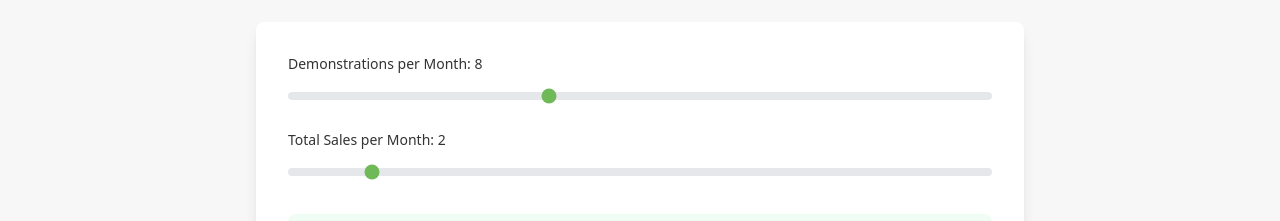
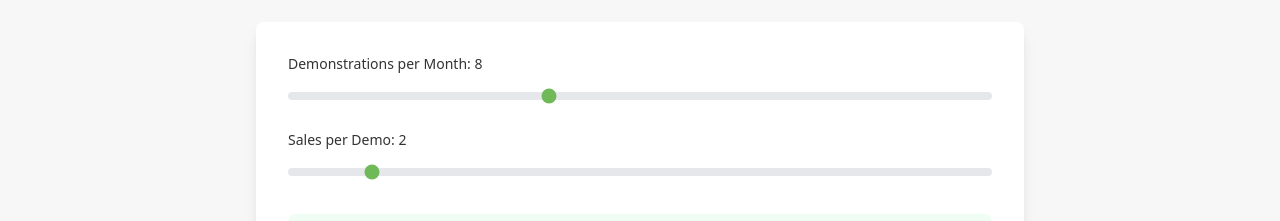
Before and after one commit to DMSConnectPro/paula-wobcke-thermomix, a React (Vite) app: page / in a window 1280 px wide. Shown: the part 4420-4641 px from the top of the page. Built offline with nearby package versions, Linux system fonts and the light colour scheme; the HTML template or start-up script is replaced by a standard one.

Commit message:
Update label to 'Sales per Demo'

```diff
--- a/src/components/Advisor.jsx
+++ b/src/components/Advisor.jsx
@@ -190,7 +190,7 @@ const Advisor = () => {
 
                 <div>
                   <label className="block text-sm font-medium text-text-dark mb-2">
-                    Total Sales per Month: {salesPerDemo}
+                    Sales per Demo: {salesPerDemo}
                   </label>
                   <input
                     type="range"
```
